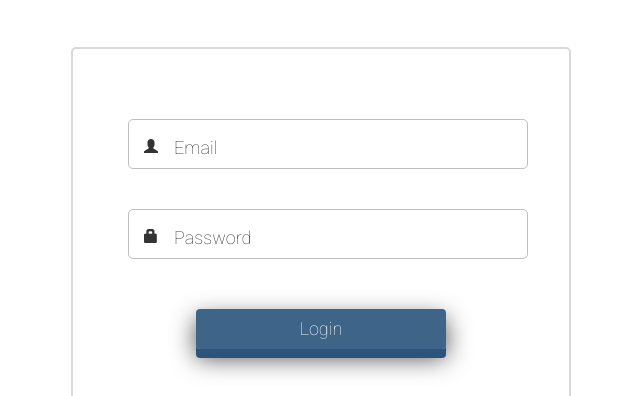
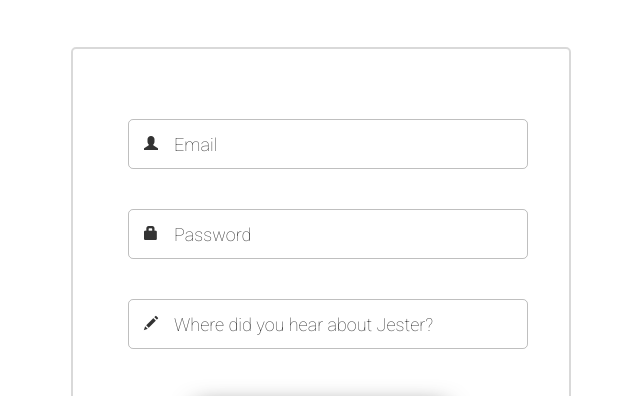
Before and after one commit to BerkeleyAutomation/Jester-Frontend, a plain HTML site: page register.html in a window 1280 px wide. Shown: the part 152-548 px from the top of the page, without its empty margins (319-959 px from the left). Drawn offline with nearby package versions, Linux system fonts and the light colour scheme; files whose address does not match are found by name.

Commit message:
Update Register Page -Fixed typo: Changed login button to register -Added 'Where did you hear about jester' field

```diff
--- a/css/style.css
+++ b/css/style.css
@@ -143,7 +143,7 @@ html, body, .content {
     border: 1px solid rgba(0, 0, 0, 0.25);
     width: 400px;
     height: 50px;
-    padding-top: 5px;
+    padding-top: 2px;
     margin-top: 40px;
     padding-left: 15px;
     margin-right: auto;
@@ -154,7 +154,6 @@ html, body, .content {
 
 .input-field {
     display: inline-block;
-    border-radius: 2px;
     border: none;
     font-size: 18px;
     width: 350px;
--- a/register.html
+++ b/register.html
@@ -38,9 +38,14 @@
                     <input type="password" class="input-field" id="password"/>
                     <div class="back-text" id="password-backtext">Password</div>
                 </div>
+                <div class="input-holder">
+                    <span class="glyphicon glyphicon-pencil"></span>
+                    <input type="text" class="input-field" id="reference" />
+                    <div class="back-text" id="reference-backtext">Where did you hear about Jester?</div>
+                </div>
                 <div class="jester-button-container">
                     <div class="jester-button-subcontainer">
-                        <div class="jester-button">Login</div>
+                        <div class="jester-button">Register</div>
                     </div>
                 </div>
             </div>
```
